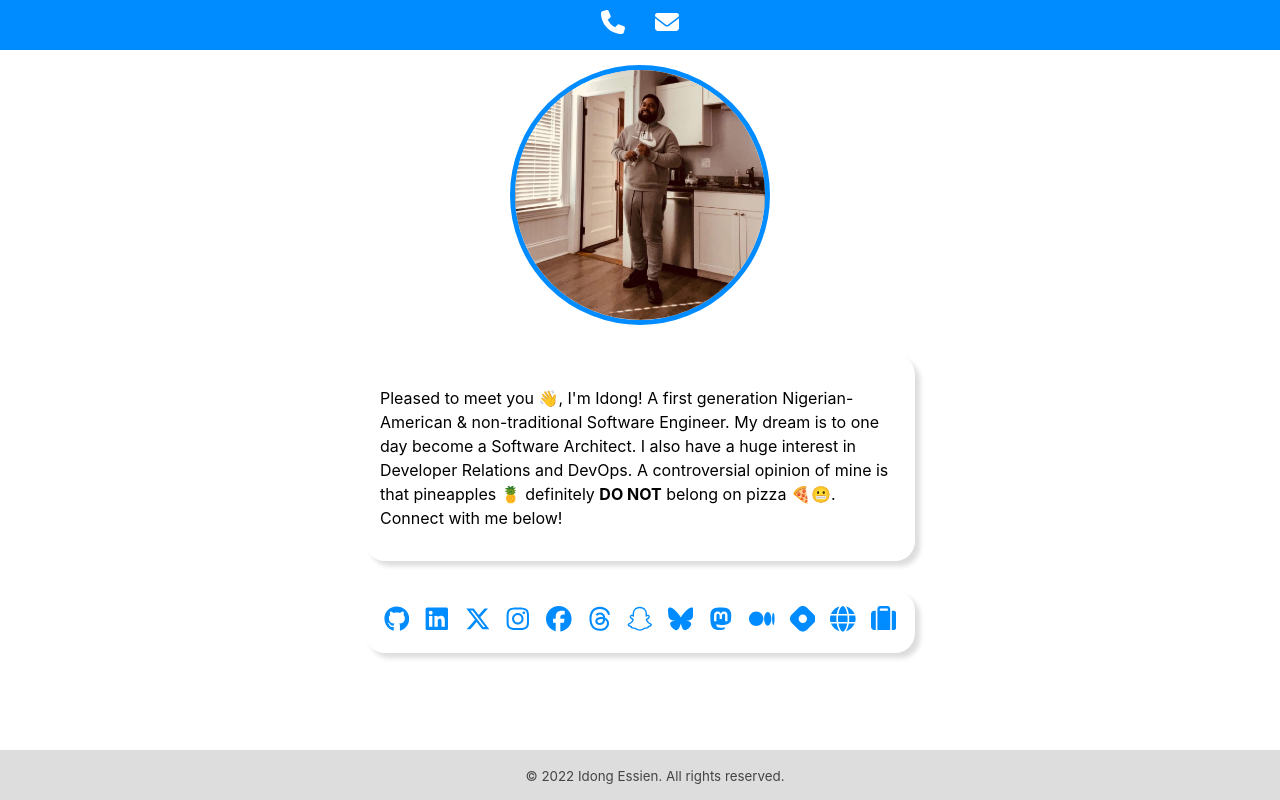
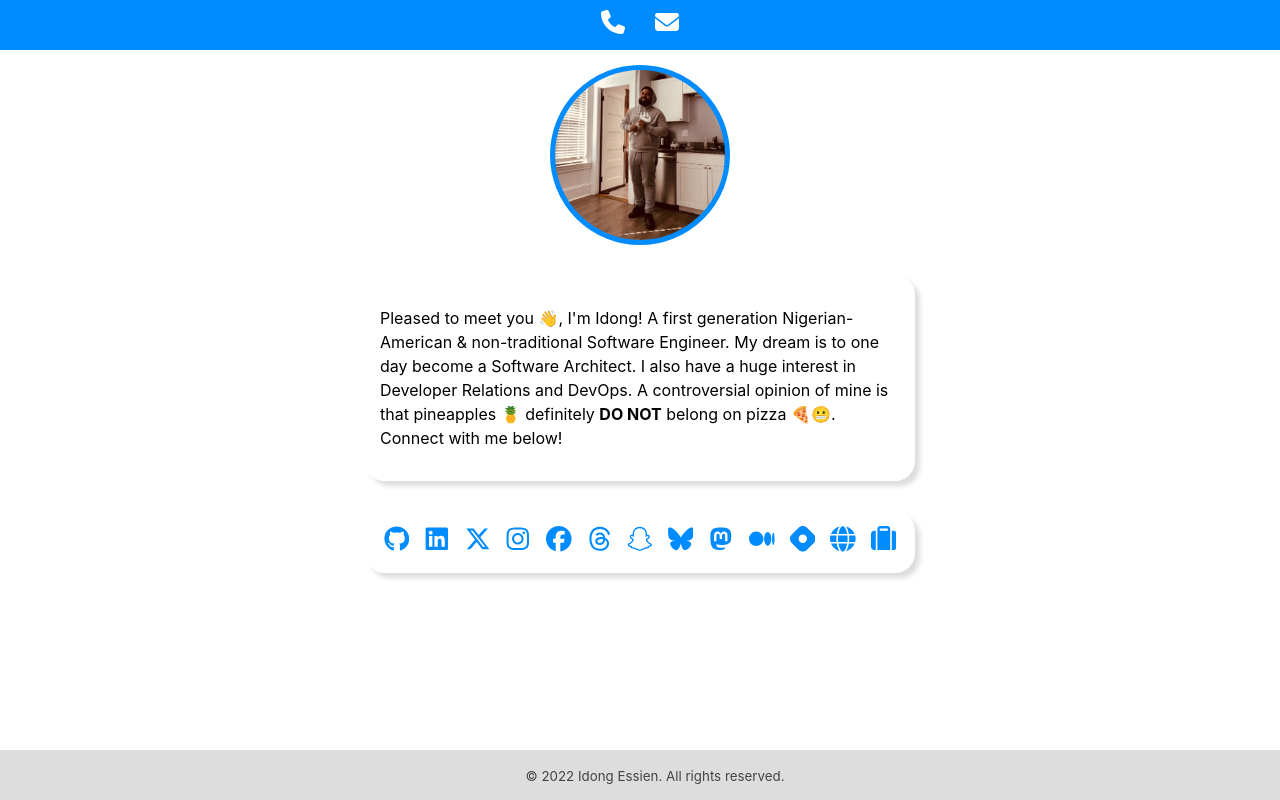
Before and after one commit to idongCodes/allMyLinks, a React (Create React App) app: page / in a window 1280 px wide. Built offline with nearby package versions, Linux system fonts and the light colour scheme.

Commit message:
Remove Uneccessarry Code, Correct Issue Where Image Border Did Not Appear on Mobile View

```diff
--- a/src/components/ProfileCard/ProfilePic.js
+++ b/src/components/ProfileCard/ProfilePic.js
@@ -12,30 +12,17 @@ function ProfilePic() {
         background-position: center;
         background-repeat: no-repeat;
         margin: 0 auto;
-        border-radius: 100px;
+        border-radius: 100%;
+        border: 5px solid rgb(0, 140, 255);
 
-        @media screen and (min-width: 600px) {
-            // border-radius: 20px;
-            width: 550px;
-            height: auto;
-            background-image: none;
-        }
+        &:hover {
+                border: 5px solid rgb(0, 0, 0);
+            }
     `
         const MyImg = styled.img`
             display: none;
             width: 250px;
             height: 250px;
-            border-radius: 100%;
-            border: 5px solid rgb(0, 140, 255);
-
-            &:hover {
-                border: 5px solid rgb(0, 0, 0);
-            }
-
-            @media screen and (min-width: 600px) {
-                display: block;
-                margin: 0 auto;
-            }
         `
 
     return (
```
